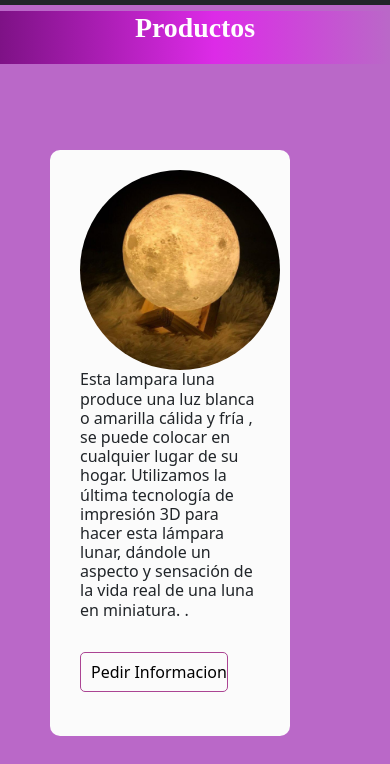
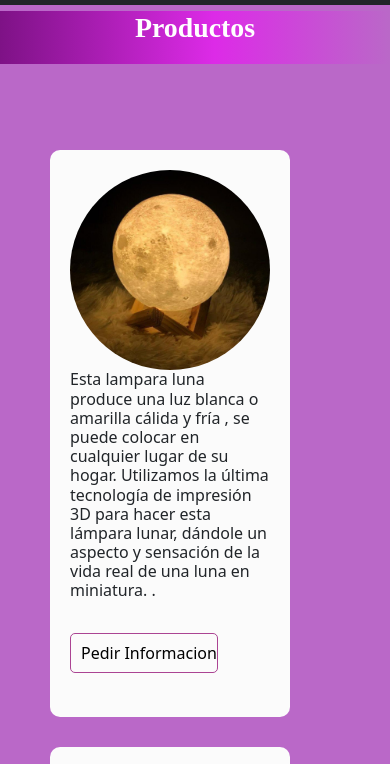
Before and after one commit to mbelenm/Ventura3D, a website: page secciones/productos.html in a window 390 px wide. Shown: the part 61-825 px from the top of the page. Drawn offline with Linux system fonts and the light colour scheme.

Commit message:
correcion final

```diff
--- a/css/estilo.css
+++ b/css/estilo.css
@@ -486,8 +486,8 @@ footer {
   padding-top: 20px;
   padding-bottom: 20px;
   background-color: #fbfbfb;
-  padding-left: 30px;
-  padding-right: 30px;
+  padding-left: 20px;
+  padding-right: 20px;
 }
 
 .imagenPr{
--- a/secciones/productos.html
+++ b/secciones/productos.html
@@ -119,7 +119,7 @@
 
 				<section>
 				<div class= "producto_form" >
-				<img src="../assets/imagenes/lamparatriangulo.jpg" class="imagenPr" width="200" height="200" alt="lampara Geodesica" onmouseover="this.width=300;this.height=300;" onmouseout="this.width=200;this.height=200;">
+				<img src="../assets/imagenes/lamparatriangular.jpg" class="imagenPr" width="200" height="200" alt="lampara Geodesica" onmouseover="this.width=300;this.height=300;" onmouseout="this.width=200;this.height=200;">
 
 
 					<h6 >"La Esfera Geodesica" proviene del amor de los antiguos griegos por la geometría. Aunque no es estrictamente un sólido platónico, se siente como una continuación de esta familia de formas 3D. <br>
```
Also changed, not shown: assets/imagenes/lamparatriangular.jpg (added).
